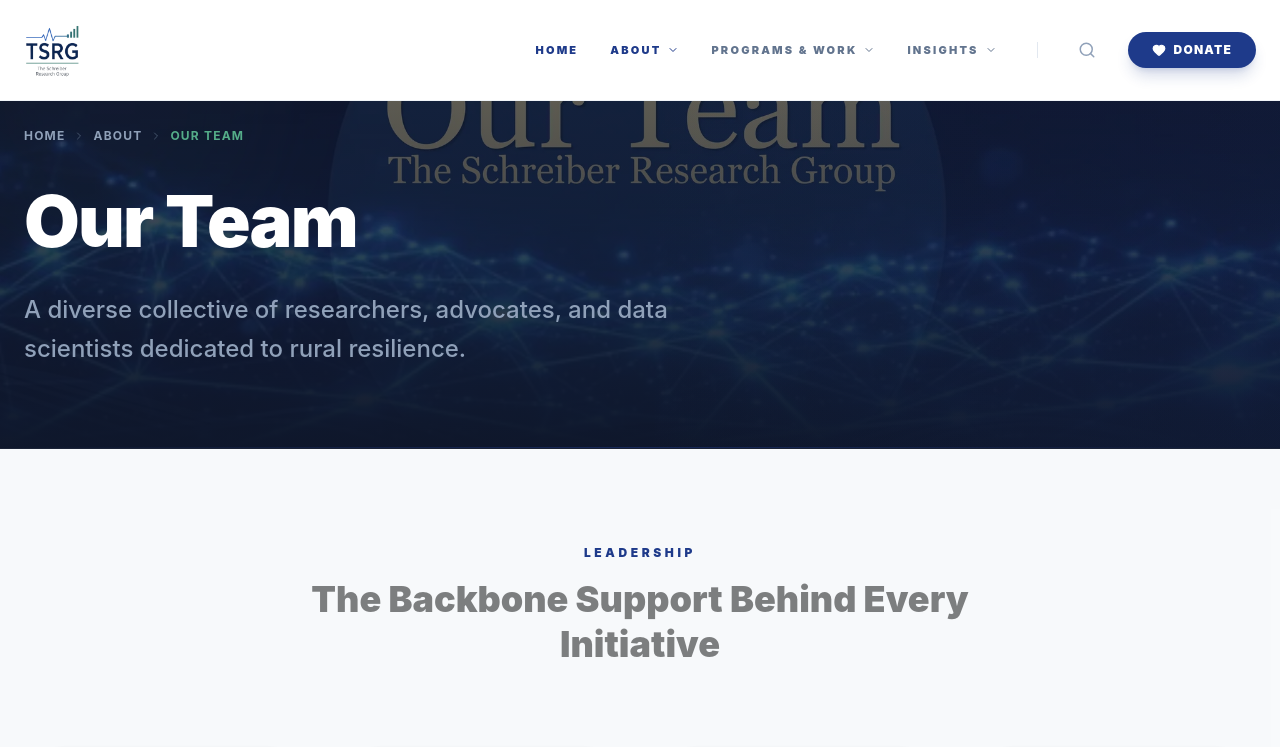
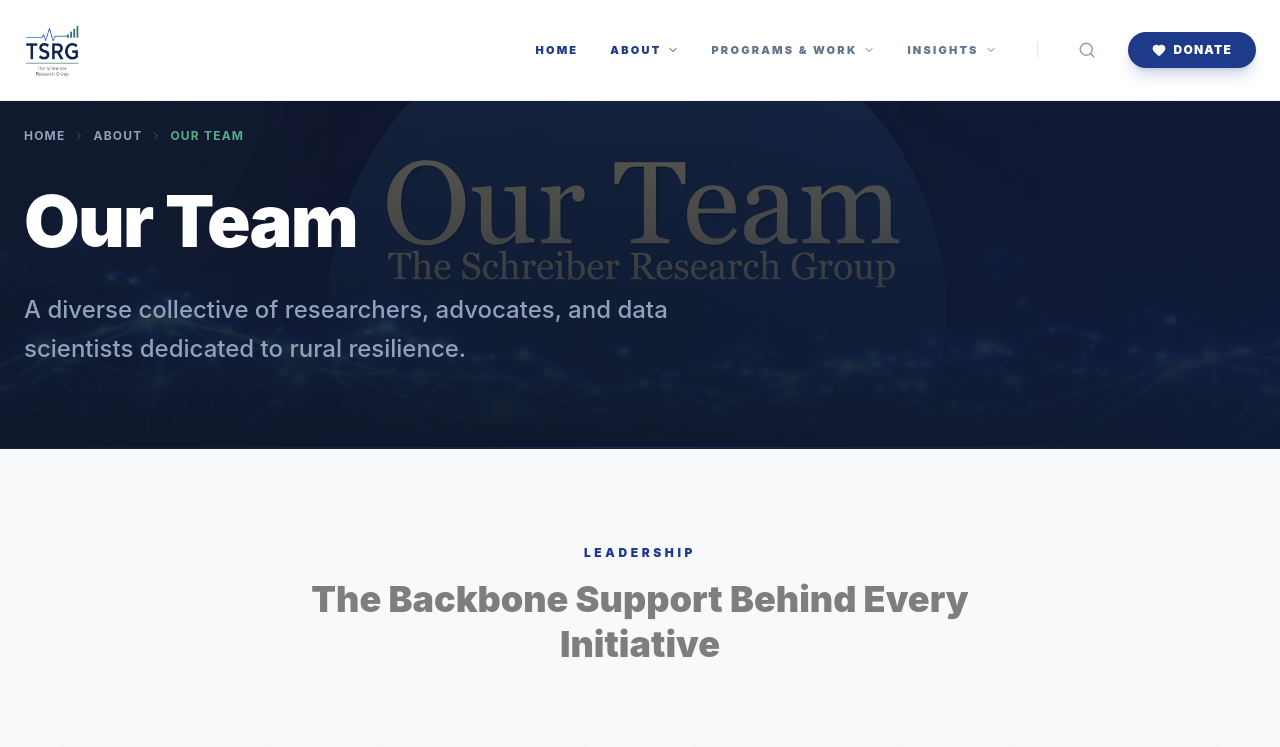
Before and after one commit to sushmatal/TSRG-AI, a React (Vite) app: page /about/team in a window 1280 px wide. Shown: the top 747 px of the page. Built offline with nearby package versions, Linux system fonts and the light colour scheme; grey boxes are pictures that could not be loaded.

Commit message:
style: top-align header image on Team page

```diff
--- a/src/components/PageHero.jsx
+++ b/src/components/PageHero.jsx
@@ -3,7 +3,7 @@ import { motion } from 'framer-motion';
 import { ChevronRight } from 'lucide-react';
 import { Link } from 'react-router-dom';
 
-const PageHero = ({ title, subtitle, breadcrumbs = [], backgroundImage }) => {
+const PageHero = ({ title, subtitle, breadcrumbs = [], backgroundImage, imageAlignment = 'object-center' }) => {
     return (
         <section className="relative pt-32 pb-20 overflow-hidden bg-slate-900 border-b border-white/5">
             {/* Background Image Overlay */}
@@ -12,7 +12,7 @@ const PageHero = ({ title, subtitle, breadcrumbs = [], backgroundImage }) => {
                     <img
                         src={backgroundImage}
                         alt={title}
-                        className="w-full h-full object-cover object-center opacity-40"
+                        className={`w-full h-full object-cover ${imageAlignment} opacity-40`}
                     />
                     <div className="absolute inset-0 bg-gradient-to-t from-slate-900 via-slate-900/40 to-transparent" />
                 </div>
--- a/src/pages/TeamPage.jsx
+++ b/src/pages/TeamPage.jsx
@@ -262,6 +262,7 @@ const TeamPage = () => {
                 subtitle="A diverse collective of researchers, advocates, and data scientists dedicated to rural resilience."
                 breadcrumbs={[{ name: 'About', href: '/about' }]}
                 backgroundImage={`${baseUrl}Header%20Images/Our_Team.png`}
+                imageAlignment="object-top"
             />
 
             <section className="py-24 bg-slate-50/50">
```
